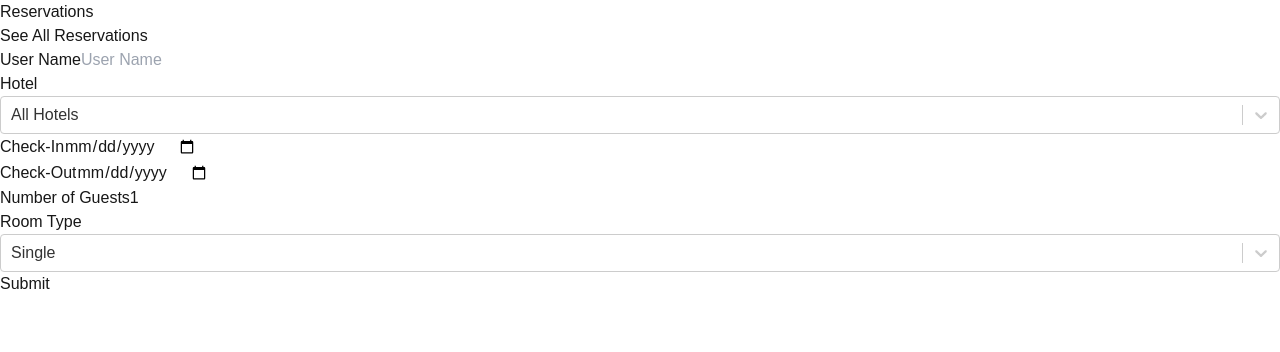
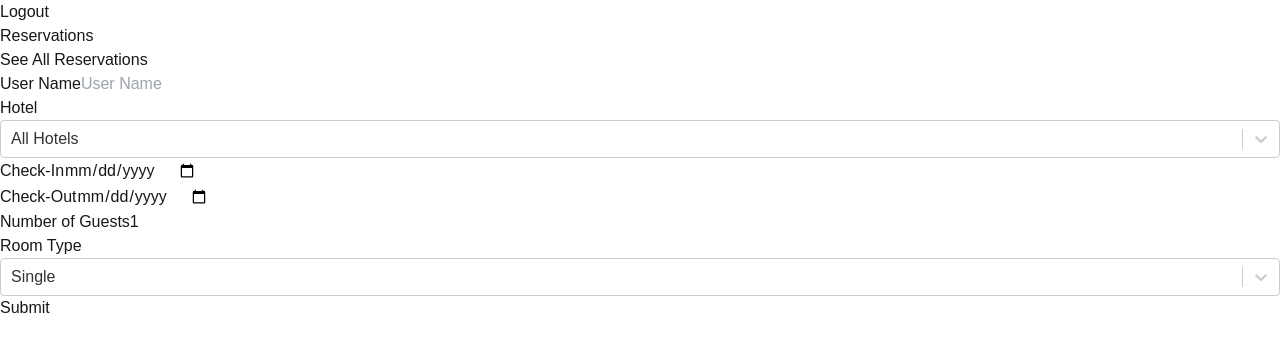
Before and after one commit to mustafasa3d/reservation, a Next.js app: page /admin/reservations in a window 1280 px wide. Shown: the top 352 px of the page. Built offline with nearby package versions, Linux system fonts and the light colour scheme; data requests are answered from the project's data file.

Commit message:
add logout

```diff
--- a/src/components/Header.tsx
+++ b/src/components/Header.tsx
@@ -1,5 +1,9 @@
+"use client";
+
 import Link from "next/link";
 import React from "react";
+import { logout } from "@/utils/api/services";
+import { useRouter } from "next/navigation";
 
 interface btnInfoType {
   href: string;
@@ -12,7 +16,19 @@ interface propsType {
 }
 
 function Header({ title, btnInfo }: propsType) {
+  const router = useRouter();
   return (
+    <>
+      <div className="flex justify-end">
+        <button
+          className="mt-8 bg-red-500/40 hover:bg-red-500/80 duration-300 text-white py-2 px-4 rounded"
+          type="button"
+          onClick={() => logout(router)}
+        >
+          {" "}
+          Logout
+        </button>
+      </div>
       <div className="flex justify-between items-center my-8">
         <h1 className="text-2xl font-bold mb-6">{title}</h1>
         <Link
@@ -22,6 +38,7 @@ function Header({ title, btnInfo }: propsType) {
           {btnInfo.text}
         </Link>
       </div>
+    </>
   );
 }
 
--- a/src/utils/api/services.ts
+++ b/src/utils/api/services.ts
@@ -167,6 +167,7 @@ export const createReservation = async (
   setShowPopup: React.Dispatch<React.SetStateAction<boolean>>,
   setPopupMessage: React.Dispatch<React.SetStateAction<string>>
 ) => {
+  /* @ts-ignore */
   const missingFields = requiredFields.filter((field) => !formData[field]);
 
   if (missingFields.length > 0) {
@@ -190,6 +191,7 @@ export const createReservation = async (
     return;
   }
 
+  setLoading(true);
   try {
     /* @ts-ignore */
     formData.status = "pending";
@@ -216,3 +218,9 @@ export const createReservation = async (
     setLoading(false);
   }
 };
+
+export const logout = (router: any) => {
+  Cookie.remove("token");
+  Cookie.remove("role");
+  router.push("/");
+};
```
Lines whose indentation alone changed are shown as unchanged.
